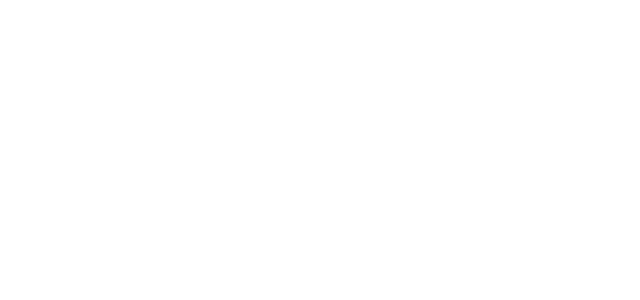
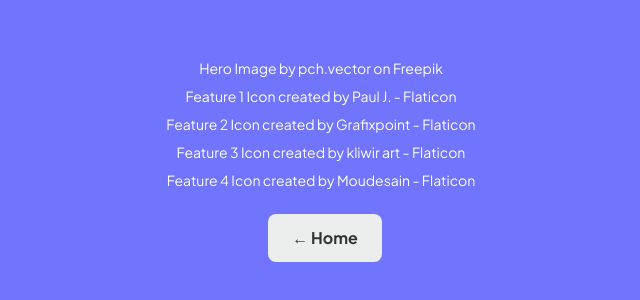
Before and after one commit to seanverano/resumate, a React (Vite) app: page /attribution in a window 1280 px wide. Before the commit this address had no page. Shown: the part 240-540 px from the top of the page, without its empty margins (319-959 px from the left). Built offline with nearby package versions, Linux system fonts and the light colour scheme.

Commit message:
Add footer and attribution

```diff
--- a/src/App.jsx
+++ b/src/App.jsx
@@ -2,6 +2,7 @@
 import { BrowserRouter as Router, Routes, Route } from "react-router-dom";
 import HomePage from "./pages/Home/HomePage";
 import TemplatePage from "./pages/Build/TemplatePage";
+import Attribution from "./components/Attribution";
 
 function App() {
   return (
@@ -9,6 +10,7 @@
       <Routes>
         <Route path="/" element={<HomePage />} />
         <Route path="/template" element={<TemplatePage />} />
+        <Route path="/attribution" element={<Attribution />} />
       </Routes>
     </Router>
   );
--- /dev/null
+++ b/src/components/Attribution.jsx
@@ -0,0 +1,61 @@
+import React from "react";
+import { useNavigate } from "react-router-dom";
+
+function Attribution() {
+  const navigate = useNavigate();
+  const goHome = () => navigate("/");
+  return (
+    <>
+      <section className="font-jakarta bg-[#7175FE] flex flex-col items-center justify-center min-h-screen">
+        <div className="text-sm text-center">
+          <p className="text-[#FFFFFF] mb-2">
+            <a href="https://www.freepik.com/free-vector/female-student-listening-webinar-online_9175118.htm?query=writing document">
+              Hero Image by pch.vector
+            </a>{" "}
+            on Freepik
+          </p>
+          <p className="text-[#FFFFFF] mb-2">
+            <a
+              href="https://www.flaticon.com/free-icons/friends"
+              title="friends icons"
+            >
+              Feature 1 Icon created by Paul J. - Flaticon
+            </a>
+          </p>
+          <p className="text-[#FFFFFF] mb-2">
+            <a
+              href="https://www.flaticon.com/free-icons/overview"
+              title="overview icons"
+            >
+              Feature 2 Icon created by Grafixpoint - Flaticon
+            </a>
+          </p>
+          <p className="text-[#FFFFFF] mb-2">
+            <a href="https://www.flaticon.com/free-icons/pdf" title="pdf icons">
+              Feature 3 Icon created by kliwir art - Flaticon
+            </a>
+          </p>
+          <p className="text-[#FFFFFF] mb-6">
+            <a
+              href="https://www.flaticon.com/free-icons/due-date"
+              title="due date icons"
+            >
+              Feature 4 Icon created by Moudesain - Flaticon
+            </a>
+          </p>
+        </div>
+        <button
+          onClick={goHome}
+          className="text-base font-jakarta font-bold
+            text-[#323232] bg-[#ECEEEE] rounded-lg px-6 py-3
+            hover:bg-transparent hover:text-[#ffffff] transition duration-300
+            ml-2"
+        >
+          ← Home
+        </button>
+      </section>
+    </>
+  );
+}
+
+export default Attribution;
--- a/src/components/Footer.jsx
+++ b/src/components/Footer.jsx
@@ -0,0 +1,28 @@
+import React from "react";
+import { useNavigate } from "react-router-dom";
+
+function Footer() {
+  const navigate = useNavigate();
+  const viewAttribution = () => navigate("/attribution");
+  return (
+    <>
+      <div className="bg-[#ECEEEE] py-4 flex flex-col items-center">
+        <p className="font-noto text-[#323232] text-center mb-2">
+          Developed by{" "}
+          <span className="text-[#7175FE] font-bold text-jakarta">
+            Sean Dustin Verano
+          </span>{" "}
+          © 2024 ALL RIGHTS RESERVED
+        </p>
+        <button
+          onClick={viewAttribution}
+          className="text-sm font-jakarta font-bold text-[#FFFFFF] bg-[#7175FE] rounded-lg px-4 py-2 hover:bg-transparent hover:text-[#7175FE] transition duration-300 w-auto"
+        >
+          ATTRIBUTION ⬈
+        </button>
+      </div>
+    </>
+  );
+}
+
+export default Footer;
--- a/src/components/Header.jsx
+++ b/src/components/Header.jsx
@@ -9,7 +9,7 @@
 
   return (
     <header className="fixed top-4 z-50 w-full">
-      <nav className="bg-[#ECEEEE] bg-opacity-20 backdrop-filter backdrop-blur-lg saturate-180 rounded-full shadow-lg mx-auto w-[90%]">
+      <nav className="bg-[#ECEEEE] bg-opacity-50 backdrop-filter backdrop-blur-lg saturate-180 rounded-full shadow-lg mx-auto w-[90%]">
         {" "}
         <div className="flex items-center justify-between px-6 py-2">
           <div className="flex items-center">
--- a/src/components/Templates.jsx
+++ b/src/components/Templates.jsx
@@ -15,7 +15,7 @@
       image: "https://via.placeholder.com/200x300",
     },
     {
-      title: "Tres",
+      title: "Tres (Coming Soon)",
       description:
         "This is currently in development—stay tuned for its launch!",
       image: "https://via.placeholder.com/200x300",
--- a/src/pages/Home/HomePage.jsx
+++ b/src/pages/Home/HomePage.jsx
@@ -3,6 +3,7 @@
 import Hero from "../../components/Hero";
 import Features from "../../components/Features";
 import Templates from "../../components/Templates";
+import Footer from "../../components/Footer";
 
 function HomePage() {
   return (
@@ -21,6 +22,9 @@
       <section id="template-section">
         <Templates />
       </section>
+      <div>
+        <Footer />
+      </div>
     </>
   );
 }
```
